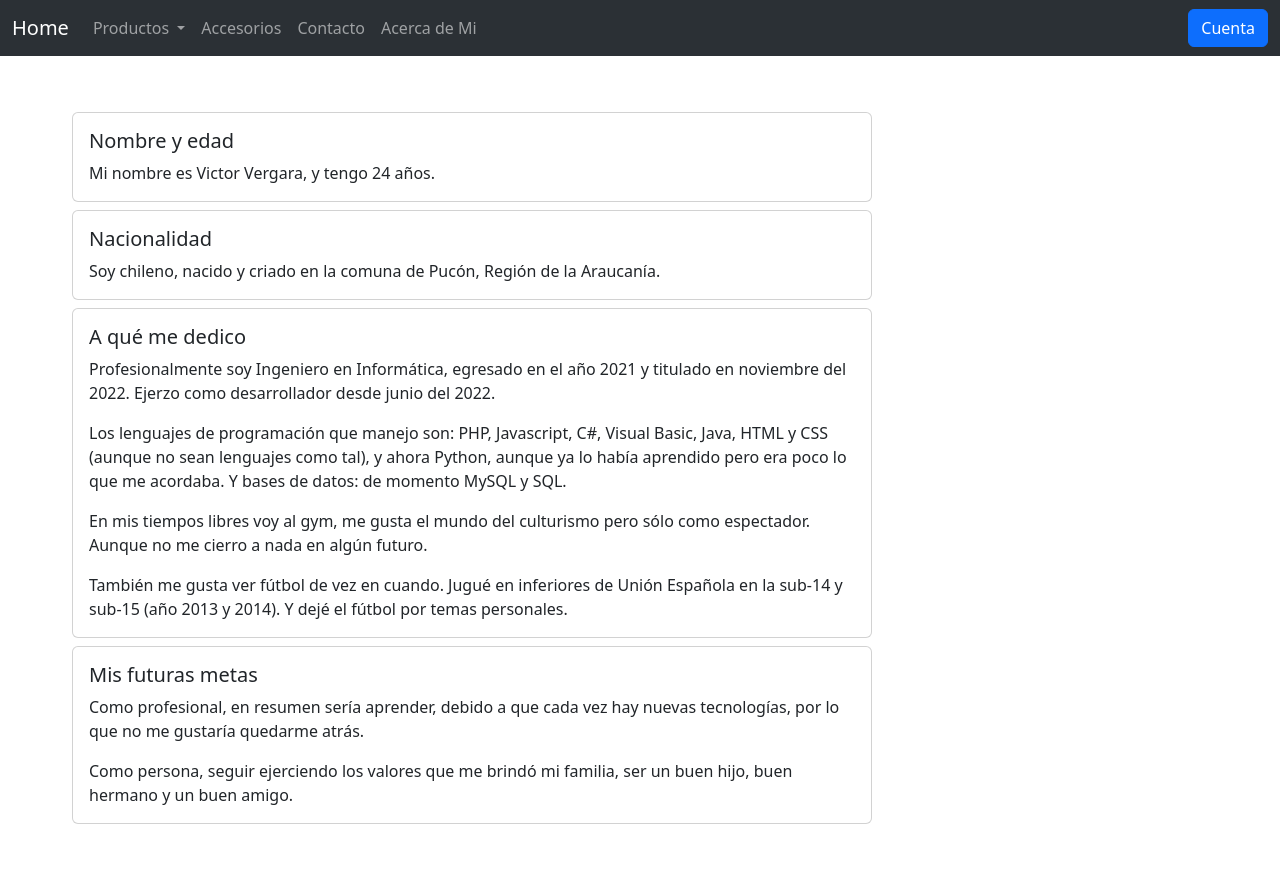
After one commit to VictorVergaraC/Python_ProyectoFinal, a Django app: page /acerca in a window 1280 px wide. The commit adds this page. Run offline with Django 4.2, Linux system fonts and the light colour scheme; parts of the project's set-up code (start-up, migrations or seed data) failed here and were passed over; some libraries are stand-ins or nearby versions.

Commit message:
Agrego la vista acerca de mi

```diff
--- a/ProductosApp/models.py
+++ b/ProductosApp/models.py
@@ -29,9 +29,6 @@ class ProductoImg(models.Model):
     def __str__(self):
         return f"Producto: {self.id_producto.descripcion}"
 
-    # def delete(self, *args, **kwargs):
-    #     self.imagen.delete()
-    #     super().delete(*args, **kwargs)
 
 class ComentarioProducto(models.Model):
     descripcion = models.CharField(max_length=100)
--- a/ProductosApp/views.py
+++ b/ProductosApp/views.py
@@ -127,7 +127,7 @@ def otros(request):
     titleSection = "Todo en Otros Productos"
 
     message   = ""
-    allProducts = Producto.objects.exclude(Q(categoria=1) | Q(categoria=2))
+    allProducts = Producto.objects.exclude(Q(categoria=1) | Q(categoria=2) | Q(categoria=4))
 
     products    = True
     productos_img = []
--- /dev/null
+++ b/proyecto_final/templates/proyecto_final/about/acerca.html
@@ -0,0 +1,50 @@
+{% extends "proyecto_final/home.html" %}
+
+{% load static %}
+
+{% block title_page %} {{ title }} {% endblock %}
+
+{% block content %}
+
+<main class="d-flex flex-column my-3">
+
+    <div class="container mt-2">
+        <div class="card" style="max-width: 800px;">
+            <div class="card-body">
+                <h5 class="card-title">Nombre y edad</h5>
+                <p class="card-text">Mi nombre es Victor Vergara, y tengo 24 años.</p>
+            </div>
+        </div>
+    </div>
+    <div class="container mt-2">
+        <div class="card" style="max-width: 800px;">
+            <div class="card-body">
+                <h5 class="card-title">Nacionalidad</h5>
+                <p class="card-text">Soy chileno, nacido y criado en la comuna de Pucón, Región de la Araucanía.</p>
+            </div>
+        </div>
+    </div>
+    <div class="container mt-2">
+        <div class="card" style="max-width: 800px;">
+            <div class="card-body">
+                <h5 class="card-title">A qué me dedico</h5>
+                <p class="card-text">Profesionalmente soy Ingeniero en Informática, egresado en el año 2021 y titulado en noviembre del 2022. Ejerzo como desarrollador desde junio del 2022. </p>
+                <p class="card-text">Los lenguajes de programación que manejo son: PHP, Javascript, C#, Visual Basic, Java, HTML y CSS (aunque no sean lenguajes como tal), y ahora Python, aunque ya lo había aprendido pero era poco lo que me acordaba. Y bases de datos: de momento MySQL y SQL.</p>
+                <p class="card-text">En mis tiempos libres voy al gym, me gusta el mundo del culturismo pero sólo como espectador. Aunque no me cierro a nada en algún futuro.</p>
+                <p class="card-text">También me gusta ver fútbol de vez en cuando. Jugué en inferiores de Unión Española en la sub-14 y sub-15 (año 2013 y 2014). Y dejé el fútbol por temas personales.</p>
+            </div>
+        </div>
+    </div>
+    <div class="container mt-2">
+        <div class="card" style="max-width: 800px;">
+            <div class="card-body">
+                <h5 class="card-title">Mis futuras metas</h5>
+                <p class="card-text">Como profesional, en resumen sería aprender, debido a que cada vez hay nuevas tecnologías, por lo que no me gustaría quedarme atrás.</p>
+                <p class="card-text">Como persona, seguir ejerciendo los valores que me brindó mi familia, ser un buen hijo, buen hermano y un buen amigo.</p>
+            </div>
+        </div>
+    </div>
+
+</main>
+
+{% endblock %}
--- a/proyecto_final/templates/proyecto_final/home.html
+++ b/proyecto_final/templates/proyecto_final/home.html
@@ -51,7 +51,10 @@
                         <a class="nav-link" aria-current="page" href="{% url 'productos_accesorios' %}">Accesorios</a>
                     </li>
                     <li class="nav-item">
-                        <a class="nav-link" href="#">Contacto</a>
+                        <a class="nav-link" href="{% url 'no_disponible' %}">Contacto</a>
+                    </li>
+                    <li class="nav-item">
+                        <a class="nav-link" href="{% url 'acerca_de' %}">Acerca de Mi</a>
                     </li>
                 </ul>
                 {% if user.is_authenticated %}
--- a/proyecto_final/urls.py
+++ b/proyecto_final/urls.py
@@ -12,6 +12,8 @@ from django.conf.urls.static import static
 urlpatterns = [
     path('admin/', admin.site.urls),
     path('', home_productos, name="home_productos" ),
+    path('pagina_no_disponible', no_disponible, name="no_disponible" ),
+    path('acerca', acerca_de_mi, name="acerca_de" ),
     path('registrarme/', registrarme, name='registrarme'),
     path('login/', login_request, name="login" ),
     path('logout/', LogoutView.as_view(), name='logout'),
--- a/proyecto_final/views.py
+++ b/proyecto_final/views.py
@@ -205,6 +205,18 @@ def compra_detalle(request, id):
 
     return render(request, "CarritoApp/finalizar.html", contexto)
 
+def no_disponible(request):
+    contexto = {
+        "title" : "Página no disponible"
+    }
+
+    return render(request, "proyecto_final/error/no_disponible.html", contexto)
+
+def acerca_de_mi(request):
+    contexto = {
+        "title" : "Acerca de mi"
+    }
+    return render(request, "proyecto_final/about/acerca.html", contexto)
 
 def imprime(descripcion, parametro):
     print()
```
Also changed, not shown: proyecto_final/templates/proyecto_final/error/no_disponible.html (added, +16 -0 lines), db.sqlite3.
